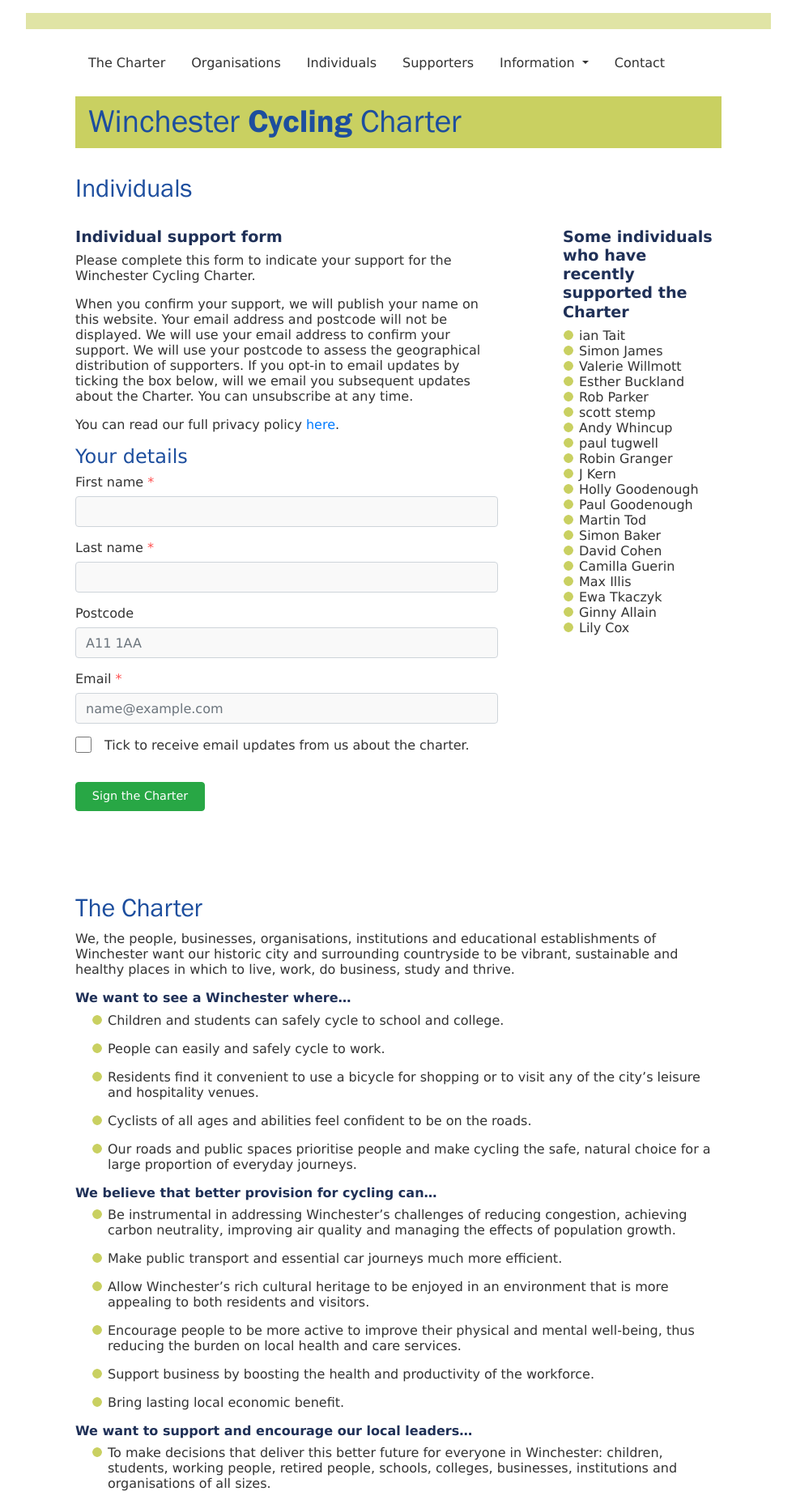
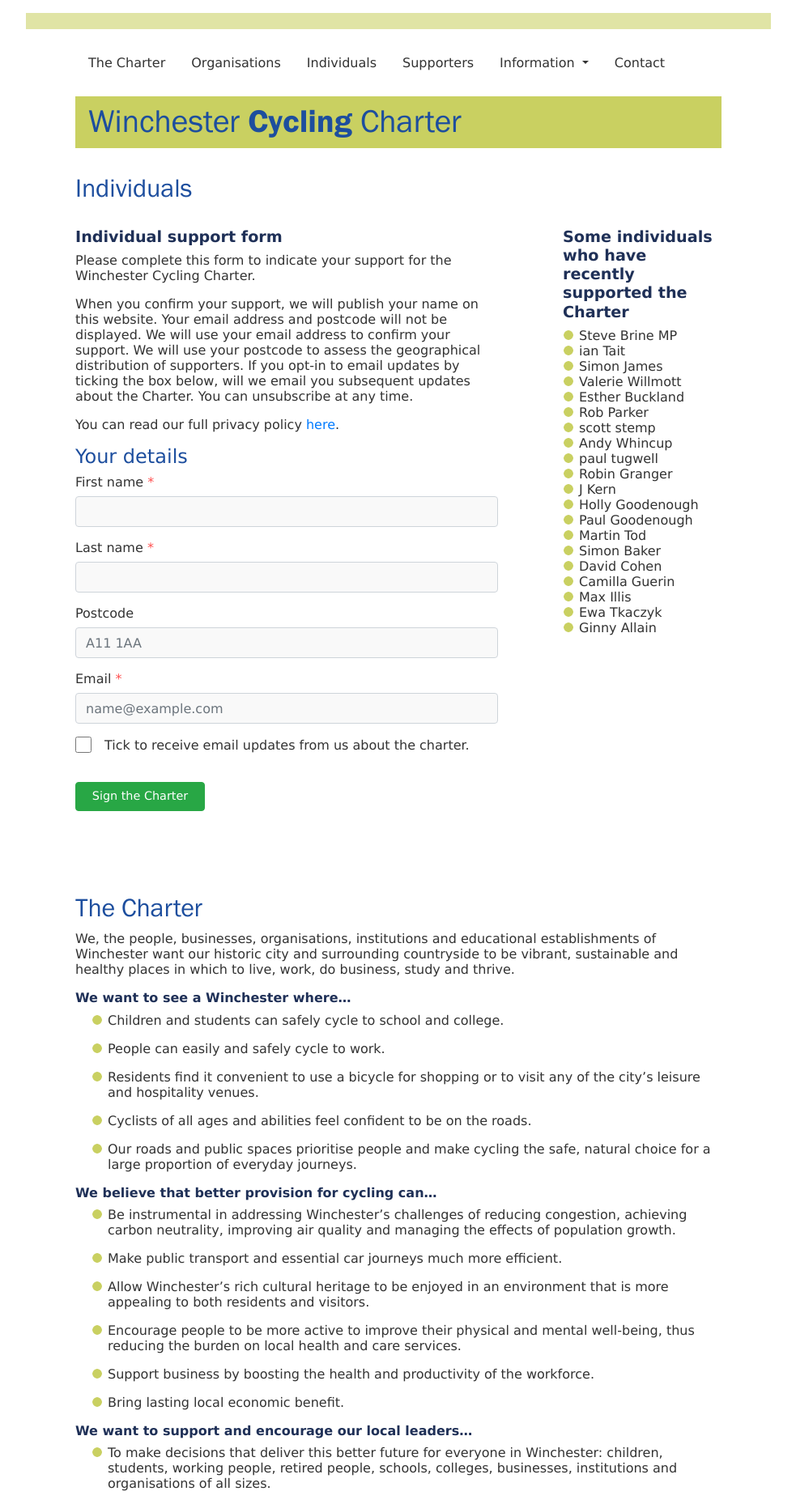
Before and after one commit to winchestercyclingcharter/winchestercyclingcharter.github.io, a Jekyll site: the page built from ind-page.md, in a window 1280 px wide. Shown: the whole page at 81% size, without its empty margins (148-1131 px from the left). Built offline with Jekyll 4.4.1, drawn with Linux system fonts in a browser that asks for light colours; nearby versions of some CDN libraries.

Commit message:
Update people.yml

```diff
--- a/_data/people.yml
+++ b/_data/people.yml
@@ -448,3 +448,4 @@ people:
 - { lastname: Buckland, firstname: Esther, dt: 20210421-175119-606038 }
 - { lastname: James, firstname: Simon, dt: 20210422-095505-381202 }
 - { lastname: Granger, firstname: Robin, dt: 20210421-073606-337611 }
+- { lastname: Brine MP, firstname: Steve, dt: 20210428-140729-656441 }
```
